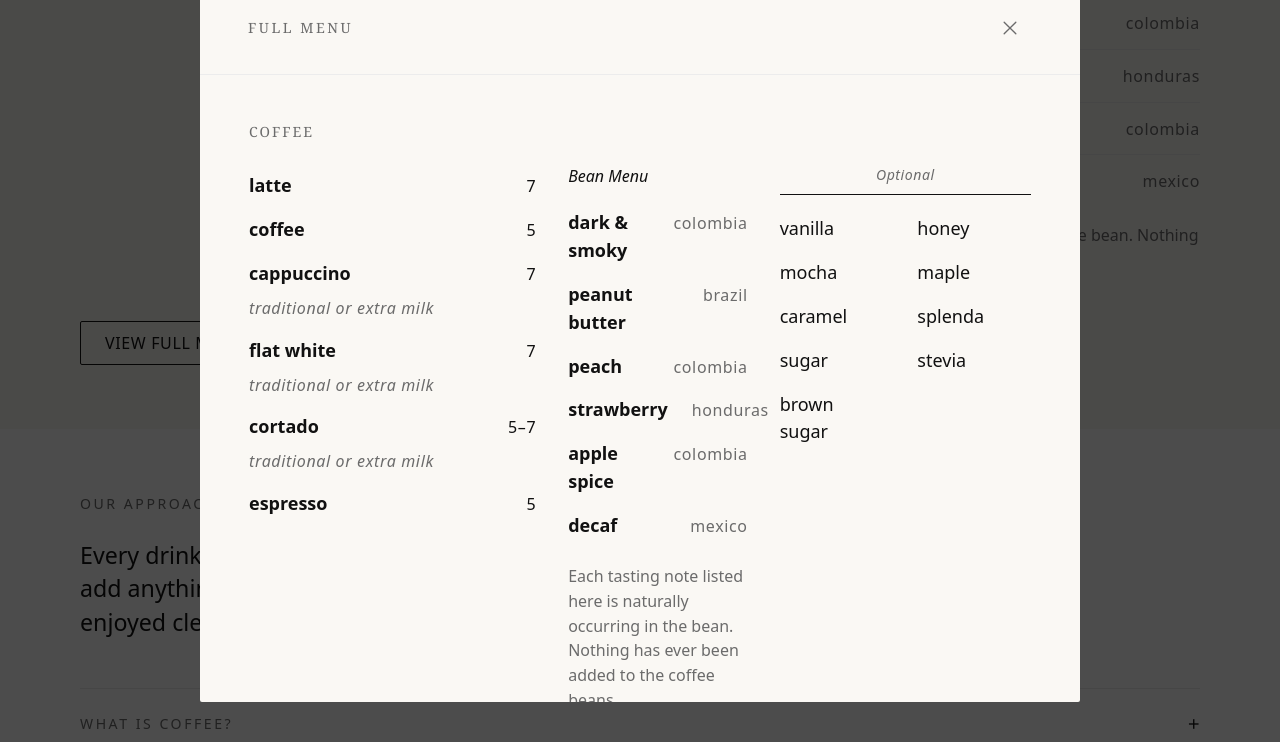
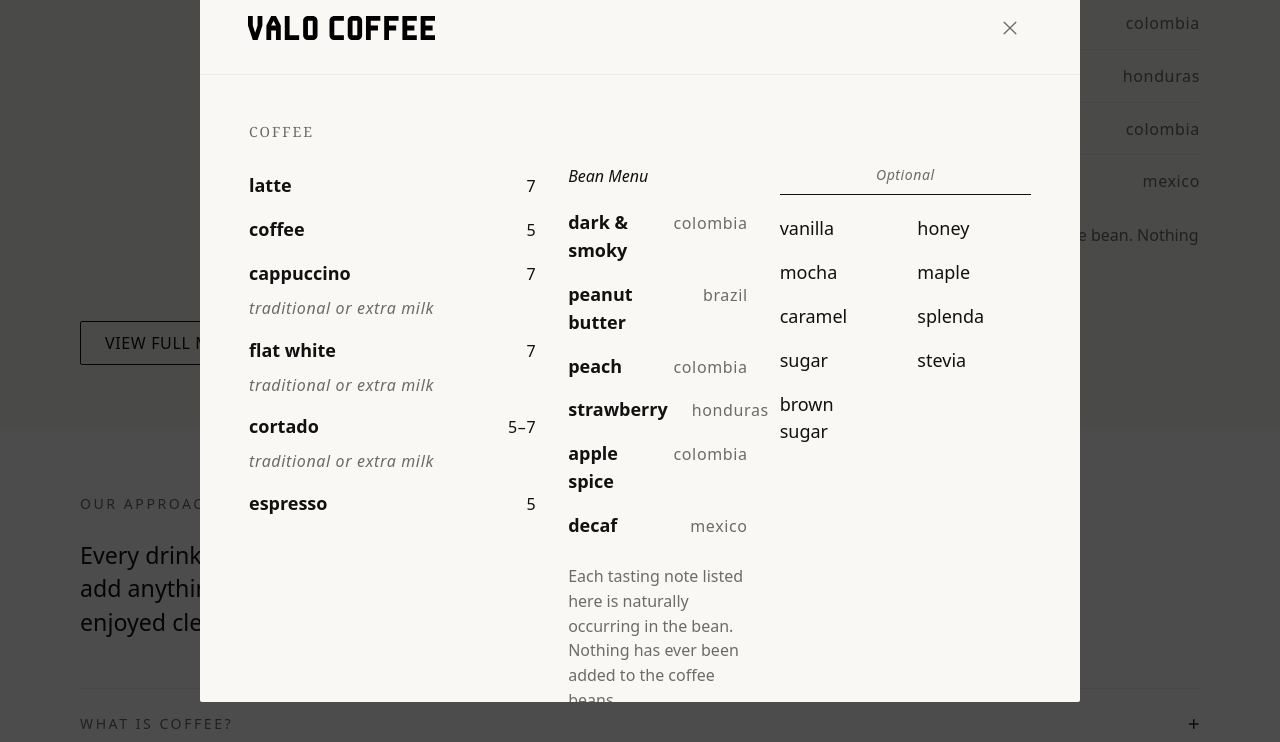
Before and after one commit to gospelcoffee/website, a plain HTML site: page index.html in a window 1280 px wide. Both pictures are taken after a click on the button "VIEW FULL MENU". Shown: the part 1534-2276 px from the top of the page. Drawn offline with Linux system fonts and the light colour scheme.

Commit message:
Add brand logo to menu modal and improve accessibility attributes

```diff
--- a/assets/css/styles.css
+++ b/assets/css/styles.css
@@ -1139,8 +1139,14 @@
   justify-content: center;
   min-width: 44px;
   min-height: 44px;
+  padding: var(--space-2);
   border-radius: 2px;
   color: var(--color-ink-quiet);
+}
+
+.menu-modal-brand-mark {
+  height: 24px;
+  width: auto;
 }
 
 .menu-modal-close:hover,
--- a/index.html
+++ b/index.html
@@ -422,11 +422,11 @@
     </section>
 
     <!-- Full menu modal -->
-    <div class="menu-modal" id="menu-modal" role="dialog" aria-modal="true" aria-labelledby="menu-modal-title" hidden>
+    <div class="menu-modal" id="menu-modal" role="dialog" aria-modal="true" aria-label="Full menu" hidden>
       <div class="menu-modal-backdrop" data-menu-close></div>
       <div class="menu-modal-card" role="document">
         <div class="menu-modal-header">
-          <h2 id="menu-modal-title" class="eyebrow">Full menu</h2>
+          <img class="menu-modal-brand-mark" src="assets/images/valo-coffee-horizontal-black-and-clear.svg" alt="Valo Coffee" />
           <button class="menu-modal-close" type="button" aria-label="Close menu" data-menu-close>
             <svg viewBox="0 0 24 24" width="20" height="20" fill="none" stroke="currentColor" stroke-width="1.6" stroke-linecap="round" aria-hidden="true" focusable="false">
               <line x1="5" y1="5" x2="19" y2="19" />
```
